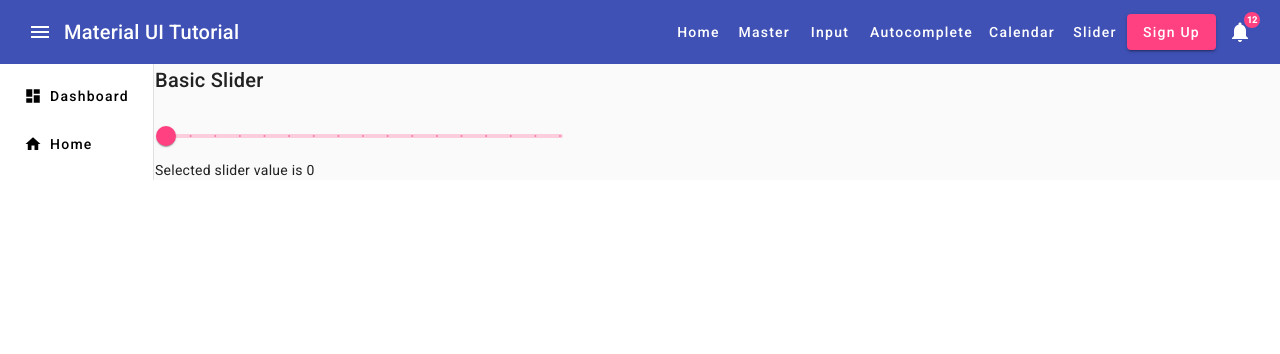
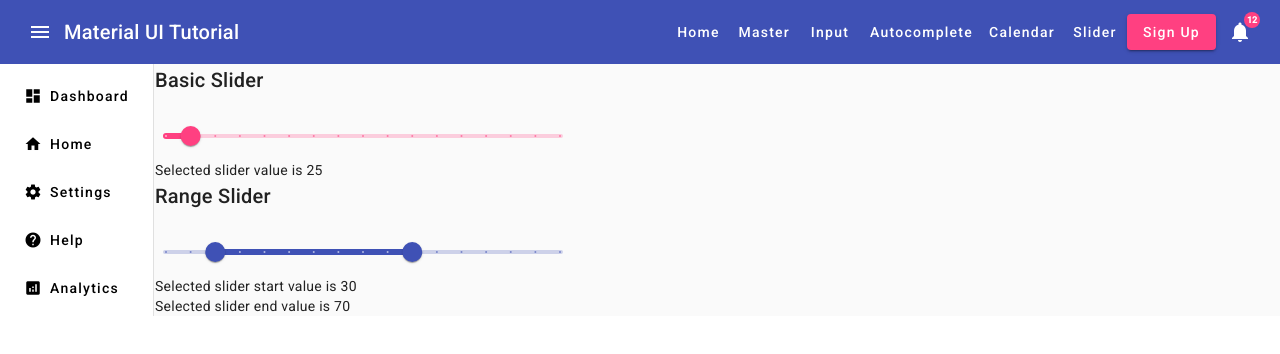
Before and after one commit to jcaido/angularmaterial, an Angular app: page /slider in a window 1280 px wide. Shown: the top 354 px of the page. Built offline with nearby package versions, Linux system fonts and the light colour scheme.

Commit message:
create range slider in slider component

```diff
--- a/src/app/component/slider/slider.component.html
+++ b/src/app/component/slider/slider.component.html
@@ -4,3 +4,13 @@
 </mat-slider>
 <br>
 <label>Selected slider value is {{selectedValue}} </label>
+
+<h2>Range Slider</h2>
+<mat-slider min="20" step="5" max="100" discrete="true" showTickMarks="true">
+  <input matSliderStartThumb [(ngModel)] = "startValue">
+  <input matSliderEndThumb [(ngModel)] = "endValue">
+</mat-slider>
+<br>
+<label>Selected slider start value is {{startValue}} </label>
+<br>
+<label>Selected slider end value is {{endValue}} </label>
--- a/src/app/component/slider/slider.component.ts
+++ b/src/app/component/slider/slider.component.ts
@@ -6,5 +6,7 @@
   styleUrl: './slider.component.css'
 })
 export class SliderComponent {
-  selectedValue :number = 0;
+  selectedValue :number = 25;
+  startValue :number = 30;
+  endValue :number = 70;
 }
```
